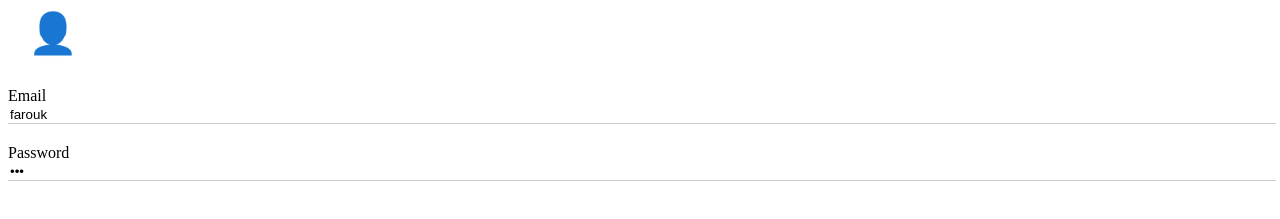
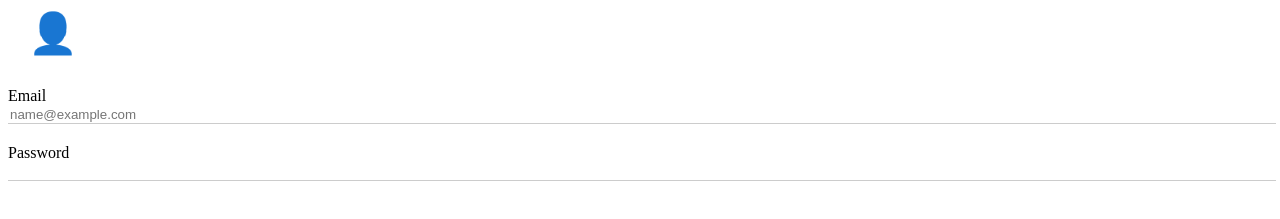
Before and after one commit to Ilian-Allaf/SchoolWebAppProject-Frontend, a SvelteKit app: page / in a window 1280 px wide. Shown: the top 219 px of the page. Built offline with nearby package versions, Linux system fonts and the light colour scheme.

Commit message:
"disabled auto completion when login"

```diff
--- a/src/routes/+page.svelte
+++ b/src/routes/+page.svelte
@@ -3,8 +3,8 @@
 
    import jwtStore from "./store.js";
 
-    let email = "farouk";
-    let password = "mdp";
+    let email = "";
+    let password = "";
     let isLoading = false;
     let isSuccess = false;
     let errors = {};
```
